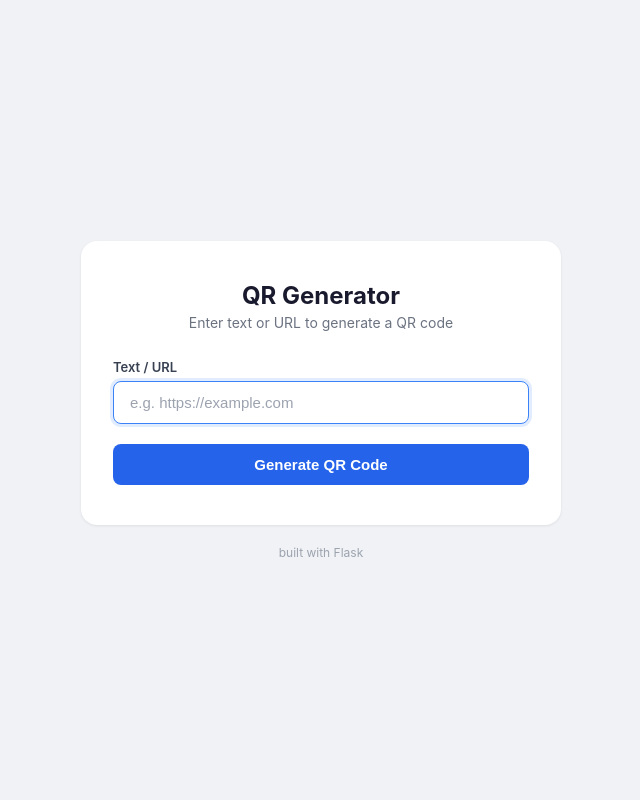
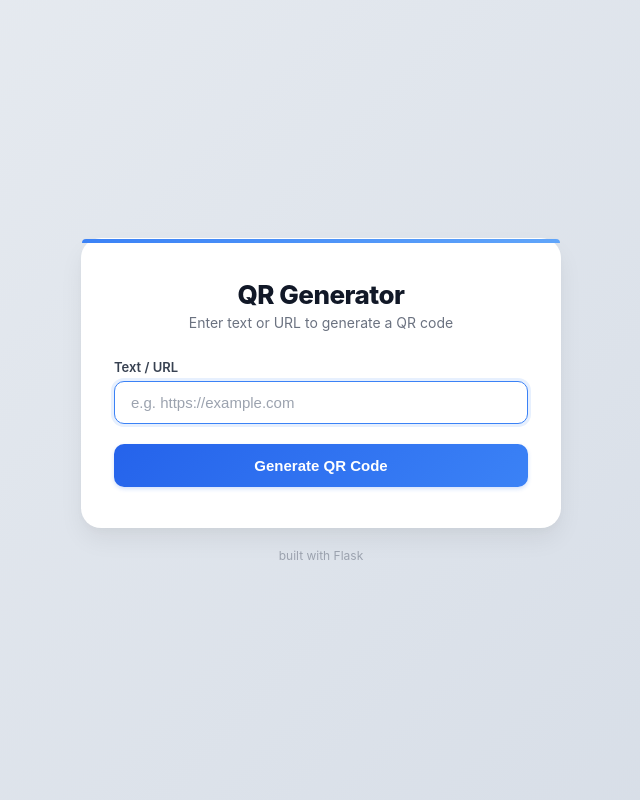
Before and after one commit to aakashkoli330-cloud/QR-generator, a Flask app: page / in a window 1280 px wide. Shown: the whole page, without its empty margins (319-959 px from the left). Run offline with Flask 3, Linux system fonts and the light colour scheme.

Commit message:
Refine CSS: add subtle depth, gradient accents, gentle hover lifts

```diff
--- a/static/style.css
+++ b/static/style.css
@@ -2,7 +2,7 @@
 
 body {
     font-family: -apple-system, BlinkMacSystemFont, "Segoe UI", Roboto, Oxygen, sans-serif;
-    background: #f0f2f5;
+    background: linear-gradient(135deg, #e8ecf1 0%, #d5dce6 100%);
     min-height: 100vh;
     display: flex;
     justify-content: center;
@@ -17,17 +17,31 @@ body {
 
 .card {
     background: #fff;
-    border-radius: 16px;
+    border-radius: 20px;
     padding: 40px 32px;
-    box-shadow: 0 1px 3px rgba(0,0,0,0.08);
+    box-shadow: 0 4px 6px rgba(0,0,0,0.02), 0 12px 25px rgba(0,0,0,0.06);
+    border: 1px solid rgba(255,255,255,0.5);
+    position: relative;
+}
+
+.card::before {
+    content: "";
+    position: absolute;
+    top: 0;
+    left: 0;
+    right: 0;
+    height: 4px;
+    background: linear-gradient(90deg, #3b82f6, #60a5fa);
+    border-radius: 20px 20px 0 0;
 }
 
 h1 {
-    font-size: 24px;
-    font-weight: 700;
-    color: #1a1a2e;
+    font-size: 26px;
+    font-weight: 800;
+    color: #111827;
     text-align: center;
     margin-bottom: 4px;
+    letter-spacing: -0.5px;
 }
 
 .subtitle {
@@ -53,10 +67,10 @@ input[type="text"] {
     width: 100%;
     padding: 12px 16px;
     border: 1px solid #d1d5db;
-    border-radius: 8px;
+    border-radius: 10px;
     font-size: 15px;
-    color: #1a1a2e;
-    background: #f9fafb;
+    color: #111827;
+    background: #fff;
     outline: none;
     transition: border-color 0.2s, box-shadow 0.2s;
 }
@@ -65,26 +79,32 @@ input[type="text"]::placeholder { color: #9ca3af; }
 
 input[type="text"]:focus {
     border-color: #3b82f6;
-    box-shadow: 0 0 0 3px rgba(59,130,246,0.15);
-    background: #fff;
+    box-shadow: 0 0 0 3px rgba(59,130,246,0.12);
 }
 
 .btn-generate {
     width: 100%;
-    padding: 12px;
+    padding: 13px;
     border: none;
-    border-radius: 8px;
-    background: #2563eb;
+    border-radius: 10px;
+    background: linear-gradient(135deg, #2563eb, #3b82f6);
     color: #fff;
     font-size: 15px;
     font-weight: 600;
     cursor: pointer;
-    transition: background 0.2s;
+    transition: box-shadow 0.2s, transform 0.15s;
+    box-shadow: 0 2px 4px rgba(37,99,235,0.2);
 }
 
-.btn-generate:hover { background: #1d4ed8; }
+.btn-generate:hover {
+    box-shadow: 0 4px 12px rgba(37,99,235,0.35);
+    transform: translateY(-1px);
+}
 
-.btn-generate:active { background: #1e40af; }
+.btn-generate:active {
+    transform: translateY(0);
+    box-shadow: 0 1px 3px rgba(37,99,235,0.2);
+}
 
 .error {
     color: #dc2626;
@@ -96,6 +116,12 @@ input[type="text"]:focus {
 .qr-result {
     margin-top: 28px;
     text-align: center;
+    animation: fadeUp 0.35s ease;
+}
+
+@keyframes fadeUp {
+    from { opacity: 0; transform: translateY(12px); }
+    to { opacity: 1; transform: translateY(0); }
 }
 
 .qr-result img {
@@ -105,6 +131,7 @@ input[type="text"]:focus {
     border-radius: 12px;
     padding: 8px;
     background: #fff;
+    box-shadow: 0 2px 8px rgba(0,0,0,0.04);
 }
 
 .btn-download {
@@ -112,19 +139,27 @@ input[type="text"]:focus {
     align-items: center;
     gap: 6px;
     margin-top: 16px;
-    padding: 10px 24px;
+    padding: 11px 28px;
     border: none;
-    border-radius: 8px;
-    background: #059669;
+    border-radius: 10px;
+    background: linear-gradient(135deg, #059669, #10b981);
     color: #fff;
     font-size: 14px;
     font-weight: 600;
     cursor: pointer;
     text-decoration: none;
-    transition: background 0.2s;
+    transition: box-shadow 0.2s, transform 0.15s;
+    box-shadow: 0 2px 4px rgba(5,150,105,0.2);
 }
 
-.btn-download:hover { background: #047857; }
+.btn-download:hover {
+    box-shadow: 0 4px 12px rgba(5,150,105,0.35);
+    transform: translateY(-1px);
+}
+
+.btn-download:active {
+    transform: translateY(0);
+}
 
 .btn-download svg {
     width: 16px;
```
